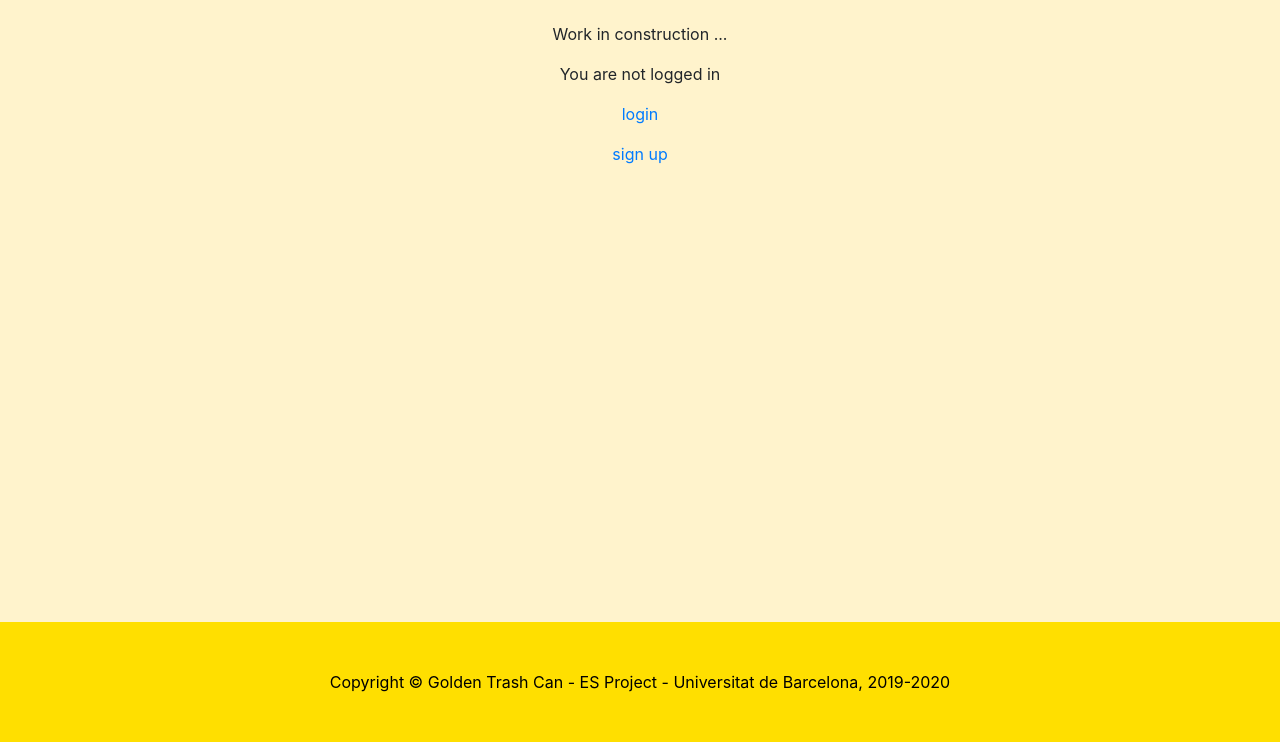
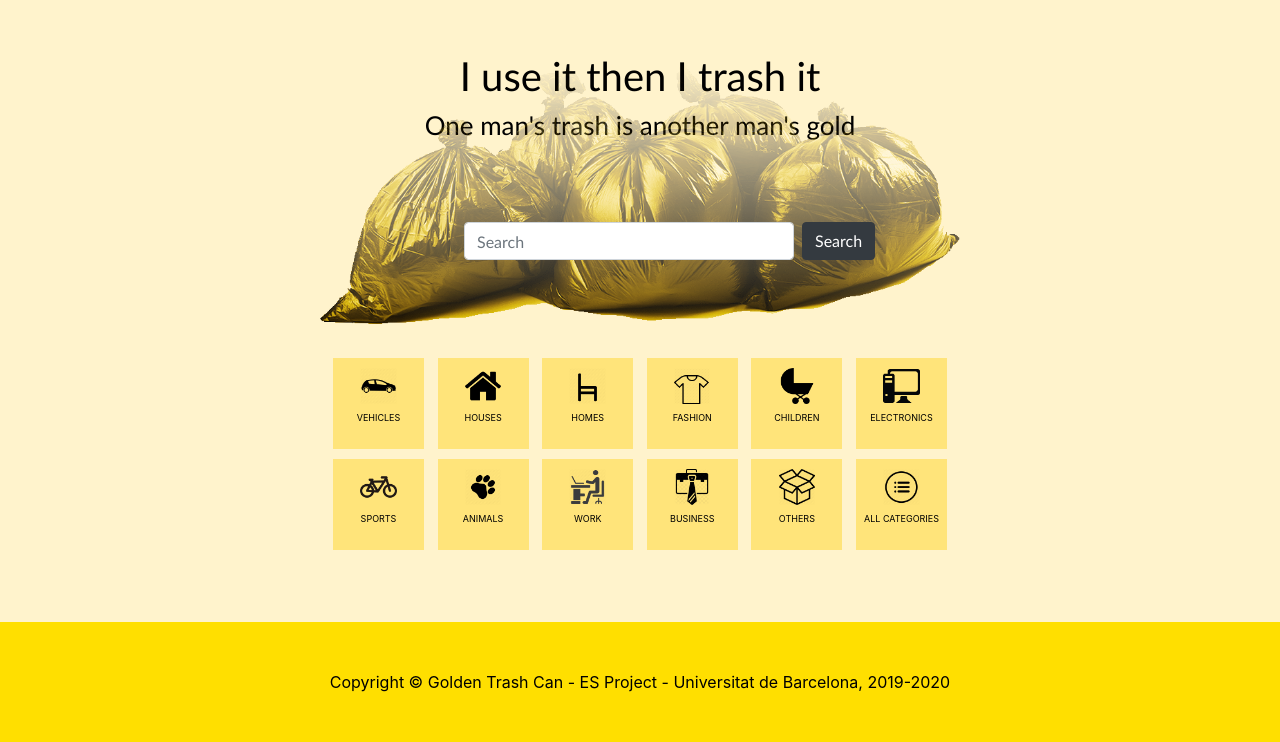
Before and after one commit to UB-ES-19/B5-Vibbo, a Django app: page / in a window 1280 px wide. Shown: the part 58-800 px from the top of the page. Run offline with Django 3.2, Linux system fonts and the light colour scheme; some libraries are stand-ins or nearby versions.

Commit message:
Restored homepage
During merge the US4 part of it was trashed - now restored

```diff
--- a/vibbo/templates/home.html
+++ b/vibbo/templates/home.html
@@ -4,56 +4,244 @@
 {% block title %}Home{% endblock %}
 
 {% block content %}
-<p class="text-center">Work in construction ...</p>
 
-{% if user.is_authenticated %}
-<div class="text-center">
-    Hi {{ user.username }}!
-  <p><a href="{% url 'profile' pk=user.profile.pk %}">Access profile</a></p>
-  <p><a href="{% url 'newpost' %}">New post</a></p>
+<!--color: #50545A;-->
+<style>
+  #mainCon{
+    font-family: Calibri, Candara, Segoe, "Segoe UI", Optima, Arial, sans-serif;
+    font-style: normal;
+    font-variant: normal;
+    font-weight: 300;
+    text-align: center;
+    position: relative;
+    color: #000000;
+    z-index: 3;
+    width: 100%;
+  }
+  #overText{
+    position: absolute; margin-left: auto; margin-right: auto; left: 0; right: 0;
+    left: 0;
+    right: 0;
+    font-size: 40px;
+    top:100%;
+  }
+  #overTextSub{
+    position: absolute; margin-left: auto; margin-right: auto; left: 0; right: 0;
+    top:350%;
+    font-size: 26px;
+  }
 
-    <p><a href="{% url 'logout' %}">logout</a></p>
+  #searchBackground2 {
+  	background: rgba(0,0,0,0.5);
+  	position: absolute; margin-left: 40%; margin-right: 40%; left: 0; right: 0;
+  	top:1000%;
+  }
 
-        <button id="search" class="btn btn-secondary" >Search users</button>
-              <script type="text/javascript">
-                  document.getElementById("search").onclick = function () {
-                      console.log("HOLA");
-                      location.href = "{% url 'allusers' %}";
-                  };
-              </script>
+  #searchField {
+    position: absolute; margin-left: auto; margin-right: auto; left: 0; right: 0;
+    top: 900%;
+    color: #737980;
+    background-color: #fff;
+    -webkit-text-stroke: 1px transparent;
+    max-width: 20%;
+    margin-left: auto;
+    margin-right: auto;
+    border-width: 6px;
+    border-style: solid;
+    border-color: threedface;
+  }
 
-        <button id="all_posts_button" class="btn btn-secondary" >View all posts</button>
-              <script type="text/javascript">
-                  document.getElementById("all_posts_button").onclick = function () {
-                      console.log("HOLA, my friendos");
-                      location.href = "{% url 'all_posts' %}";
-                  };
-              </script>
-
-        <button id="search_posts_button" class="btn btn-secondary" >Search for a product</button>
-              <script type="text/javascript">
-                  document.getElementById("search_posts_button").onclick = function () {
-                      location.href = "{% url 'search_posts' %}";
-                  };
-              </script>
-
-            <button id="all_favs_button" class="btn btn-secondary" >All favourite posts</button>
-              <script type="text/javascript">
-                  document.getElementById("all_favs_button").onclick = function () {
-                      location.href = "{% url 'all_favourites' %}";
-                  };
-              </script>
+  #backImage{
+	position: absolute; margin-left: auto; margin-right: auto; left: 0; right: 0;
+	width: 50%;
+	text-align: center;
+	-webkit-mask-image:-webkit-gradient(linear, left top, left bottom, from(rgba(0,0,0,0)), to(rgba(0,0,0,1)));
+	mask-image: linear-gradient(to bottom, rgba(0,0,0,0), rgba(0,0,0,1));
+	}
 
 
+
+
+.categoriesPick {
+    position: absolute; margin-left: auto; margin-right: auto; left: 0; right: 0;
+    top:52%;
+    display: table;
+    display: -webkit-flex;
+    display: flex;
+    flex-flow: row wrap;
+    -webkit-flex-flow: row wrap;
+    justify-content: space-between;
+    -webkit-justify-content: space-between;
+    margin: 0 auto;
+    width: 614px;
+    list-style: none;
+}
+
+.catIcon {
+    -webkit-flex: 0 0 91px;
+    flex: 0 0 91px;
+    height: 91px;
+    margin-bottom: 10px;
+    background-color: #ffe47a;
+}
+
+.catIcon a {
+    display: block;
+    width: 100%;
+    height: 100%;
+    overflow: hidden;
+    text-transform: uppercase;
+    text-decoration: none;
+}
+
+.catIconLabel {
+    font-size: 9px;
+    display: block;
+    text-align: center;
+    line-height: 8px;
+    padding: 2 8px;
+    color: #000000;
+}
+
+.catIconImage{
+    display: block;
+    margin: 10px auto;
+    font-size: 22px;
+    text-align: center;
+
+}
+
+#searchBack{
+    position: absolute; margin-left: auto; margin-right: auto; left: 0; right: 0;
+    top: 800%;
+    left: 35%;
+}
+
+</style>
+
+
+
+<div id="mainCon">
+	<p class="text-center">&nbsp</p>
+	<p id="overText">I use it then I trash it</p>
+	<p id="overTextSub">One man's trash is another man's gold</p>
+	<p> <img src="/static/images/goldenbags.gif" alt="Background Frontpage" id="backImage"> </p>
+
+
+    <div>
+        <nav class="navbar navbar-dark bg-test" id="searchBack">
+          <form class="form-inline">
+            <input class="form-control mr-sm-2" type="search" placeholder="Search" aria-label="Search" style="width: 330px;">
+            <button class="btn btn-dark my-2 my-sm-0" type="submit">Search</button>
+          </form>
+        </nav>
+    </div>
+  {% if user.is_authenticated %}
+  {% else %}
+
+  {% endif %}
 </div>
-{% else %}
-<div class="text-center">
-  <p>You are not logged in</p>
-  <a href="{% url 'login' %}">login</a>
-  <p></p>
-  <a href="{% url 'signup' %}"> sign up</a>
+
+<div class="categoriesPick">
+    <div class="catIcon">
+        <a href="/login" title="vehicles">
+            <span class="catIconImage">
+                <img src="/static/images/icons_home/vehicle.png" width="40%">
+            </span>
+            <span class="catIconLabel">vehicles</span>
+        </a>
+    </div>
+    <div class="catIcon">
+        <a href="/login" title="houses">
+            <span class="catIconImage">
+                <img src="/static/images/icons_home/house.png"width="40%">
+            </span>
+            <span class="catIconLabel">houses</span>
+        </a>
+    </div>
+    <div class="catIcon">
+        <a href="/login" title="homes">
+            <span class="catIconImage">
+                <img src="/static/images/icons_home/home.png"width="40%">
+            </span>
+            <span class="catIconLabel">homes</span>
+        </a>
+    </div>
+    <div class="catIcon">
+        <a href="/login" title="fashion">
+            <span class="catIconImage">
+                <img src="/static/images/icons_home/fashion.jpg"width="40%">
+            </span>
+            <span class="catIconLabel">fashion</span>
+        </a>
+    </div>
+    <div class="catIcon">
+        <a href="/login" title="children">
+            <span class="catIconImage">
+                <img src="/static/images/icons_home/children.png"width="40%">
+            </span>
+            <span class="catIconLabel">children</span>
+        </a>
+    </div>
+    <div class="catIcon">
+        <a href="/login" title="electronics">
+            <span class="catIconImage">
+                <img src="/static/images/icons_home/electronics.png"width="40%">
+            </span>
+            <span class="catIconLabel">electronics</span>
+        </a>
+    </div>
+    <div class="catIcon">
+        <a href="/login" title="sports">
+            <span class="catIconImage">
+                <img src="/static/images/icons_home/sports.png"width="40%">
+            </span>
+            <span class="catIconLabel">sports</span>
+        </a>
+    </div>
+    <div class="catIcon">
+        <a href="/login" title="animals">
+            <span class="catIconImage">
+                <img src="/static/images/icons_home/animal.png"width="40%">
+            </span>
+            <span class="catIconLabel">animals</span>
+        </a>
+    </div>
+    <div class="catIcon">
+        <a href="/login" title="work">
+            <span class="catIconImage">
+                <img src="/static/images/icons_home/work.png"width="40%">
+            </span>
+            <span class="catIconLabel">work</span>
+        </a>
+    </div>
+    <div class="catIcon">
+        <a href="/login" title="business">
+            <span class="catIconImage">
+                <img src="/static/images/icons_home/business.png"width="40%">
+            </span>
+            <span class="catIconLabel">business</span>
+        </a>
+    </div>
+    <div class="catIcon">
+        <a href="/login" title="others">
+            <span class="catIconImage">
+                <img src="/static/images/icons_home/others.png"width="40%">
+            </span>
+            <span class="catIconLabel">others</span>
+        </a>
+    </div>
+    <div class="catIcon">
+        <a href="/login" title="all categories">
+            <span class="catIconImage">
+                <img src="/static/images/icons_home/all.png"width="40%">
+            </span>
+            <span class="catIconLabel">all categories</span>
+        </a>
+    </div>
 </div>
-{% endif %}
+
+
 {% endblock %}
 
 <br/>
```
